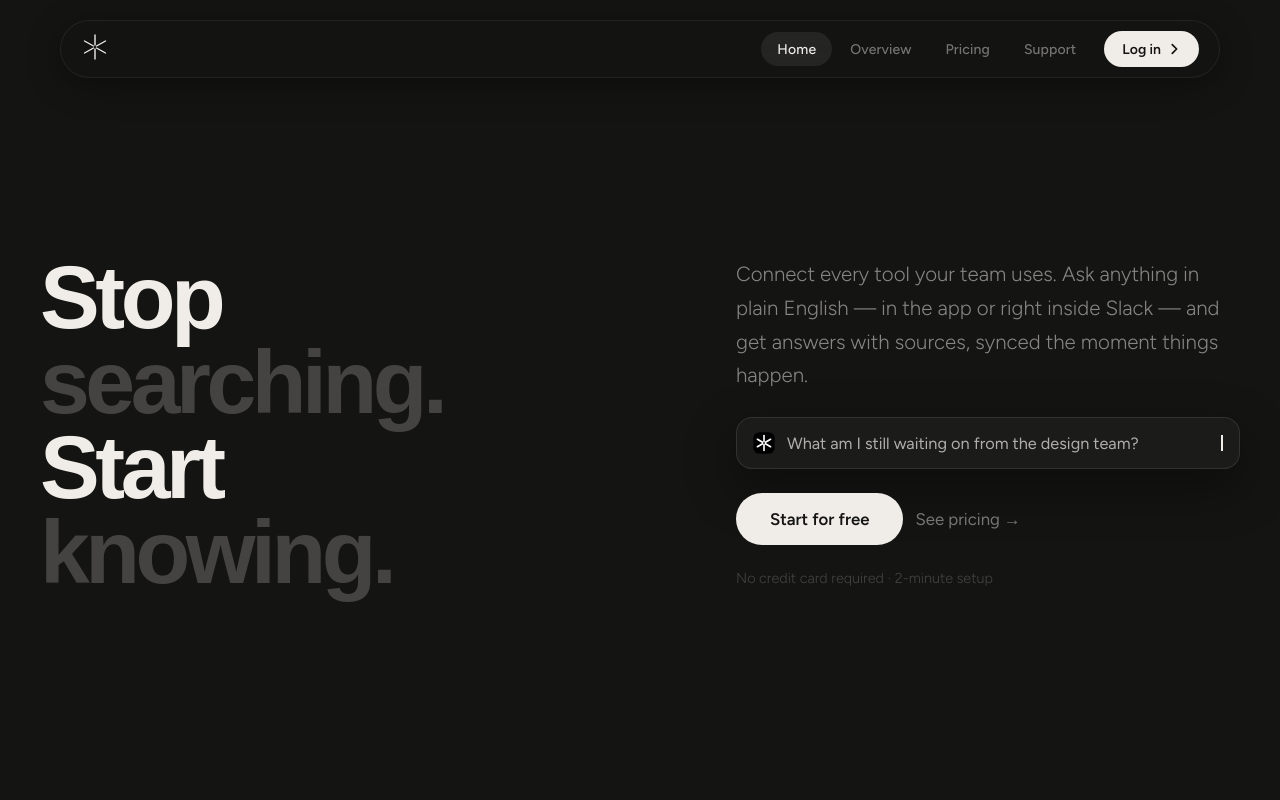
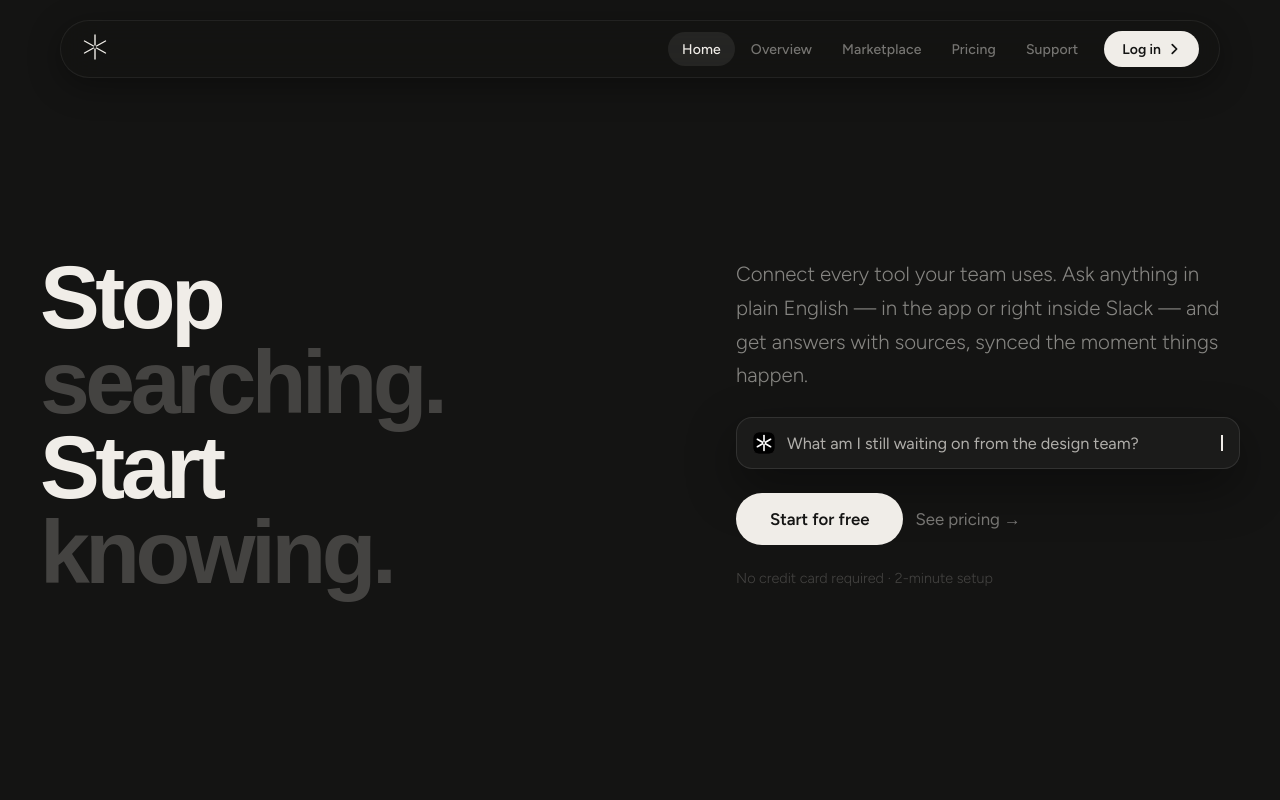
Before and after one commit to xaynumair/ClutterAI-marketing, a Next.js app: page / in a window 1280 px wide. Shown: the top 800 px of the page. Built offline with nearby package versions, Linux system fonts and the light colour scheme; a web font is replaced by a local one.

Commit message:
Update Navigation.tsx

```diff
--- a/app/components/Navigation.tsx
+++ b/app/components/Navigation.tsx
@@ -8,9 +8,13 @@ export const Navigation: React.FC = () => {
   const [mobileMenuOpen, setMobileMenuOpen] = useState(false);
   const [scrolled, setScrolled] = useState(false);
 
+  // Marketplace sits after Overview: someone reading about the product is
+  // ready to see what's actually in it, and it belongs before Pricing so
+  // they know what they'd be paying for.
   const links = [
     { href: "/", label: "Home" },
     { href: "/about", label: "Overview" },
+    { href: "/marketplace", label: "Marketplace" },
     { href: "/pricing", label: "Pricing" },
     { href: "/contact", label: "Support" },
   ];
@@ -186,7 +190,7 @@ export const Navigation: React.FC = () => {
           display: inline-flex;
           align-items: center;
           height: 34px;
-          padding: 0 16px;
+          padding: 0 14px;
           border-radius: 999px;
           text-decoration: none;
           color: rgba(240,237,232,0.45);
@@ -278,7 +282,9 @@ export const Navigation: React.FC = () => {
           display: none;
         }
 
-        @media (max-width: 768px) {
+        /* Five links plus the CTA is tight on a small laptop, so the pill
+           menu collapses to the hamburger a little earlier than before. */
+        @media (max-width: 900px) {
           .desktop-menu { display: none; }
           .login-button { display: none; }
           .mobile-menu-button { display: flex; }
```
